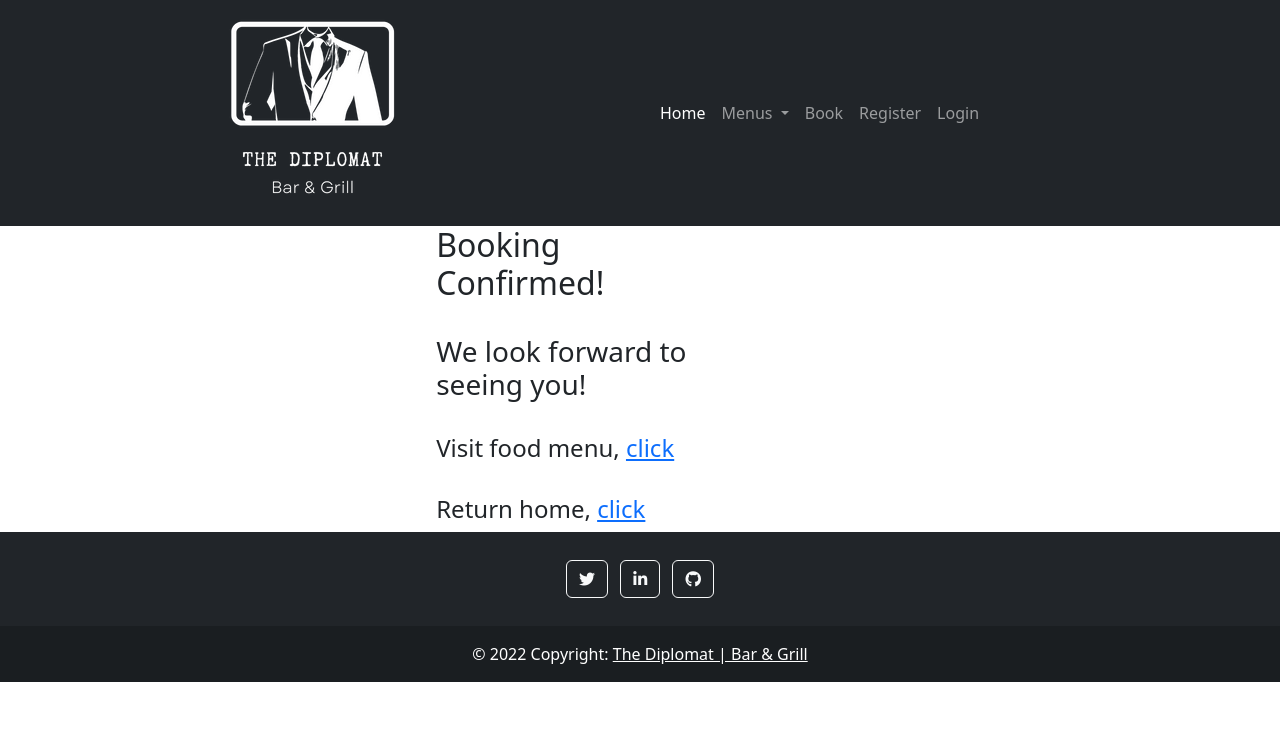
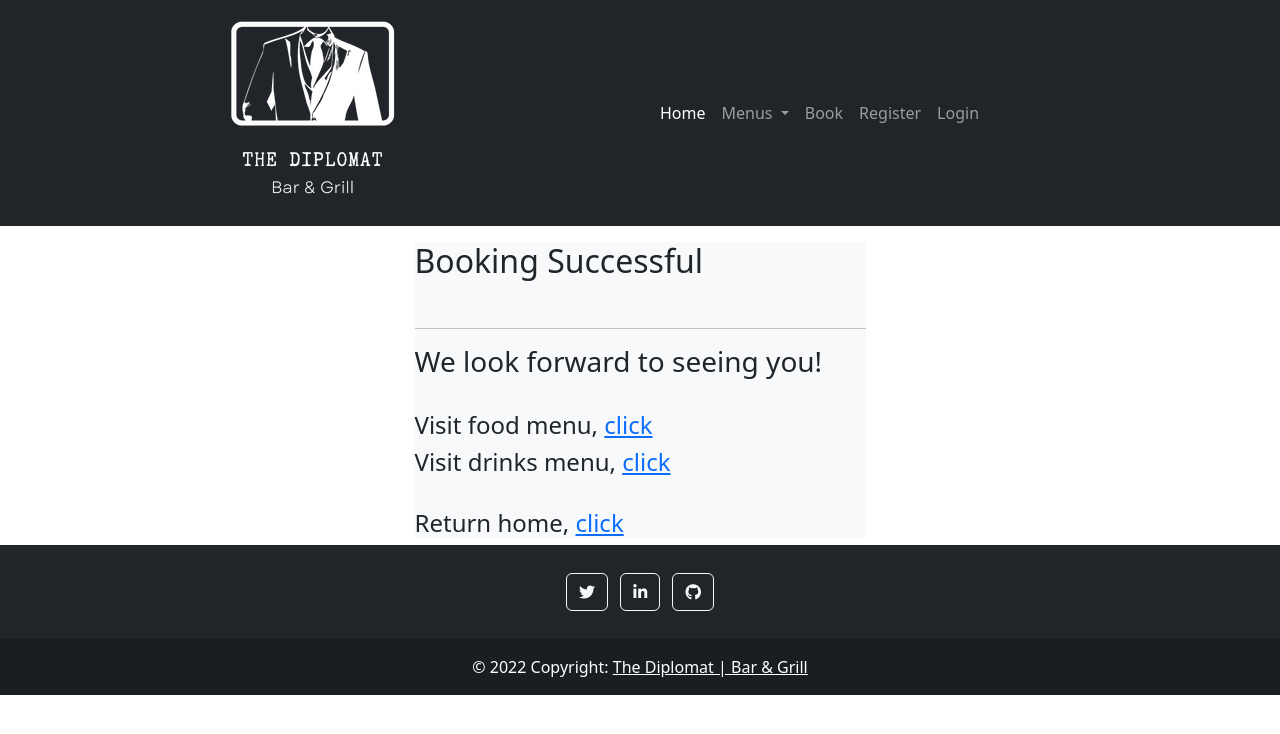
Before and after one commit to ArronBeale/CI_PP4_the_diplomat, a Django app: template bookings/templates/bookings/confirmed.html in a window 1280 px wide. Shown: the top 734 px of the page. Run offline with Django 3.2, Linux system fonts and the light colour scheme; the template is opened without the code that fills it, so the values that code supplies are empty; some libraries are stand-ins or nearby versions.

Commit message:
Adjust layout of confirmed.html to use a bootstrap card

```diff
--- a/bookings/templates/bookings/cancel_booking.html
+++ b/bookings/templates/bookings/cancel_booking.html
@@ -36,7 +36,6 @@
         <div class="row justify-content-center mt-3">
             <div class="col-md-5">
                 <h2>Are you sure?:</h2>
-
                 <div class="card mb-5">
                     <div class="card-body bg-light">
                         <h5 class="card-title">{{ booking.name }}</h5>
@@ -50,8 +49,6 @@
                             <a><button class="btn btn-danger" type="submit">YES</button></a>
                             <a href="{% url 'booking_list' %}" class="btn btn-secondary">Return</a>
                         </form>
-                        <!-- <a href="{}" class="btn btn-danger">Delete Booking</a>
-                        <a href="{% url 'booking_list' %}" class="btn btn-secondary">Return</a> -->
                     </div>
                 </div>
             </div>
--- a/bookings/templates/bookings/confirmed.html
+++ b/bookings/templates/bookings/confirmed.html
@@ -3,17 +3,23 @@
 {% block content %}
 
 <section>
-    <div class="container-fluid d-flex justify-content-center">
-        <div class="row">
-            <div class="col-md-8">
-                <h2>Booking Confirmed!</h2><br>
-                <h3>We look forward to seeing you!</h3><br>
-                <h4>Visit food menu, <a href="{% url 'food_menu' %}">click</a></h4><br>
-                <h4>Return home, <a href="{% url 'home' %}">click</a></h4>
+    <div class="container">
+
+        <div class="row justify-content-center mt-3">
+            <div class="col-md-5">
+                <div class="card-body bg-light">
+                    <div class="card-body">
+                        <h2>Booking Successful</h2><br>
+                        <hr>
+                        <h3>We look forward to seeing you!</h3><br>
+                        <h4>Visit food menu, <a href="{% url 'food_menu' %}">click</a></h4>
+                        <h4>Visit drinks menu, <a href="{% url 'drink_menu' %}">click</a></h4><br>
+                        <h4>Return home, <a href="{% url 'home' %}">click</a></h4>
+                    </div>
+                </div>
             </div>
         </div>
     </div>
-
 </section>
 
 {%endblock%}
```
